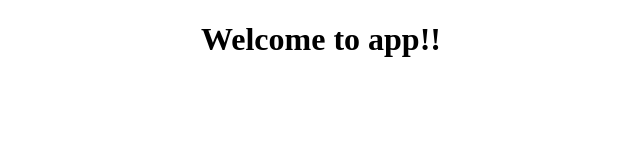
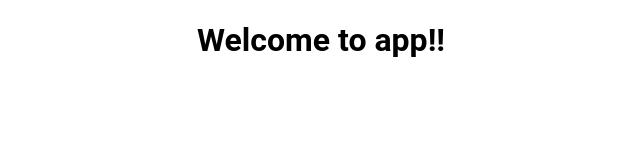
Before and after one commit to zaqwsx55/magazyn, an Angular app: page / in a window 1280 px wide. Shown: the top 160 px of the page, without its empty margins (319-959 px from the left). Built offline with nearby package versions, Linux system fonts and the light colour scheme.

Commit message:
Edycja stylów

```diff
--- a/src/styles.css
+++ b/src/styles.css
@@ -1 +1,7 @@
 @import "~@angular/material/prebuilt-themes/indigo-pink.css";
+
+body {
+    margin: 0;
+    padding: 0;
+    font-family: Roboto,Helvetica Neue Light,Helvetica Neue,Helvetica,Arial,Lucida Grande,sans-serif;
+}
```
